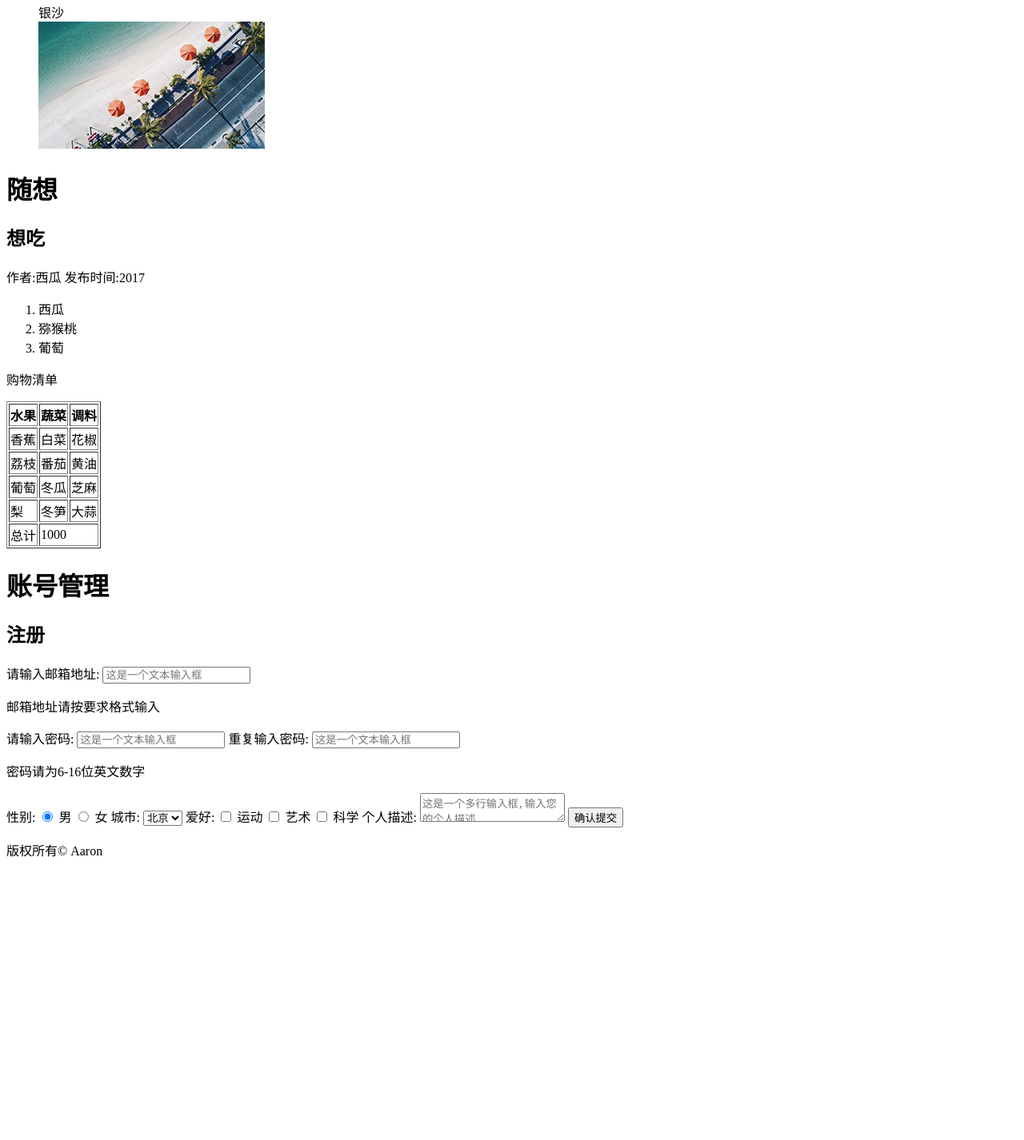
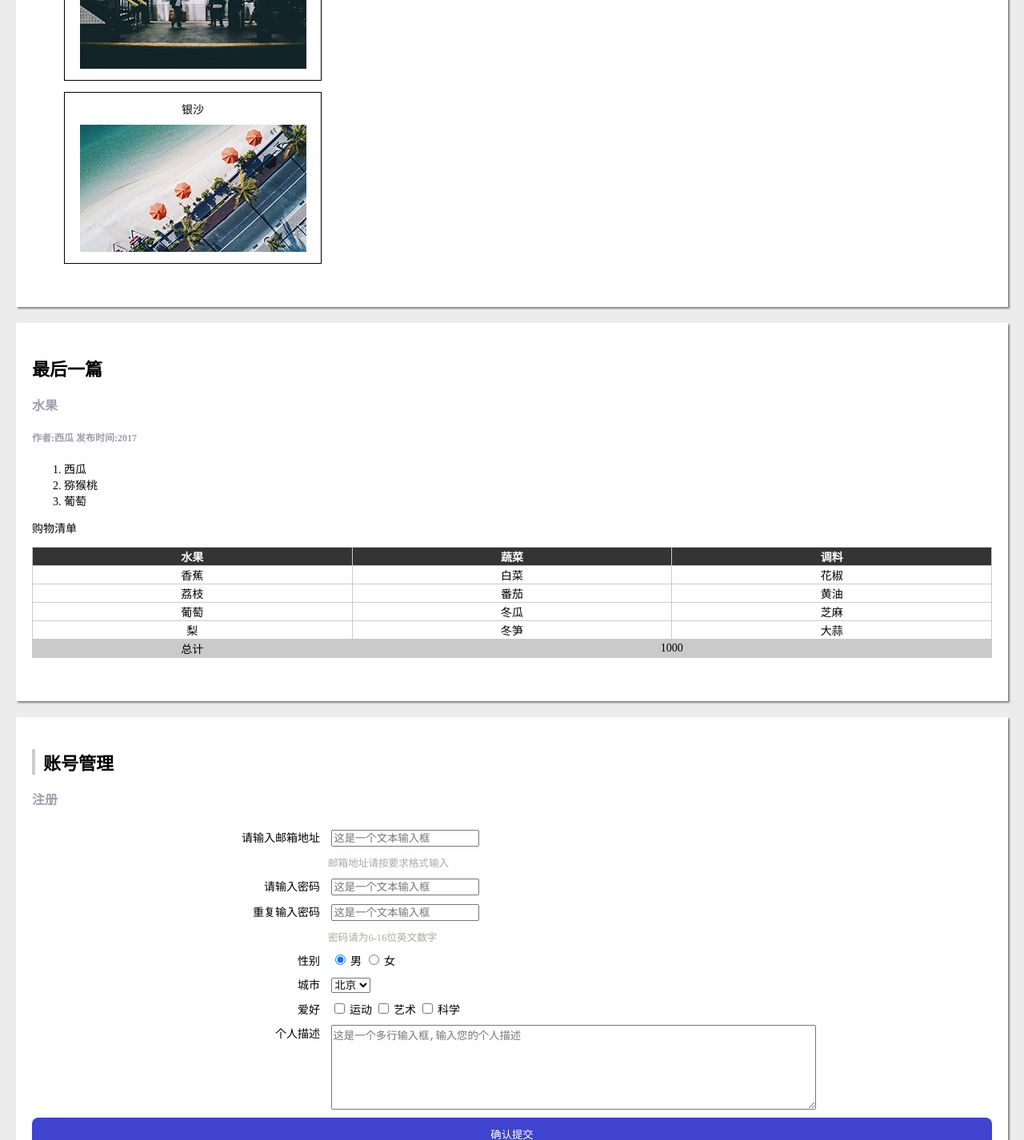
Before and after one commit to RWMax/baiduIFE, a plain HTML site: page html_mission_2/index.html in a window 1280 px wide. Shown: the part 1374-2800 px from the top of the page at 80% size. Before the commit the page ends 2457 px from the top, so only its background shows below. Drawn offline with Linux system fonts and the light colour scheme.

Commit message:
mission 2

```diff
--- /dev/null
+++ b/html_mission_2/css/index.css
@@ -0,0 +1,136 @@
+body {
+	background-color: #ECECEC;
+	margin: 0;
+	font-size: 14px;
+	font-family: "Microsoft YaHei";
+}
+header {
+	background: black;
+	color:white;
+	height: 60px;
+}
+
+header h1 {
+	float: left;
+	line-height: 60px;
+	margin:0;
+	margin-left: 40px;
+}
+
+header ul {
+	float: right;
+	margin:0px;
+	padding:0px;
+}
+header li {
+	float: left;
+	margin-right: 20px;
+	line-height: 60px;
+	list-style-type: none;
+}
+
+
+header li a {
+	color:white;
+	text-decoration: none;
+}
+
+article {
+	margin:20px;
+	margin-bottom:0;
+	background-color: white;
+	padding: 40px 20px;
+	box-shadow:2px 2px 2px #818181;
+}
+
+article h2 {
+	margin-top:0;
+	font-size: 22px;
+}
+
+article h3 {
+	margin-top: 0;
+	color: #A19DAF;
+	font-size: 16px;
+}
+
+article h5 {
+	color: #A19DAF;
+	font-size: 12px;
+}
+figure {
+	border: 1px solid black;
+	width: 300px;
+	/*height:300px;*/
+	text-align: center;
+	padding:10px;
+}
+figure figcaption{
+	margin-bottom: 10px;
+}
+figure img {
+	/*margin-bottom:20px;*/
+}
+
+table {
+	border: 1px solid #CACACA;
+	border-collapse: collapse;
+	width: 100%;
+	text-align: center;
+
+}
+table thead {
+	background-color: #343434;
+	color: white;
+}
+table tfoot {
+	background-color: #CACACA;
+}
+
+
+.message {
+	width:30%;
+	margin-right: 10px;
+	margin-top: 10px;
+	display: inline-block;
+	text-align: right;
+	/*vertical-align: top;*/
+}
+.note {
+	margin-left: calc(30% + 10px);
+	margin-top: 10px;
+	font-size: 0.9em;
+	color: #ADA99E;
+}
+
+textarea {
+	height:100px;
+	width: 50%;
+	vertical-align: top;
+	margin-top:10px;
+}
+
+.submit {
+	margin-top: 10px;
+	width:100%;
+	height: 40px;
+	background-color: #4043CD;
+	border-radius: 2px;
+	border: 0;
+	border-radius: 8px;
+	color: white;
+}
+
+footer {
+	background-color: black;
+	height:80px;
+	margin-top: 20px;
+	color: white;
+	text-align: center;
+	line-height:80px;
+}
+
+#aside-title {
+	padding-left: 10px;
+	border-left: 4px solid #CDCDCD;
+}
--- a/html_mission_1/index.html
+++ b/html_mission_2/index.html
@@ -1,10 +1,12 @@
 <!DOCTYPE html>
-<html lang="cn">
+<html lang="en">
 <head>
 	<meta charset="UTF-8">
 	<title>html_mission_1</title>
+	<link rel="stylesheet" type="text/css" href="css/index.css">
 </head>
 <body>
+<header>
 	<h1>李清照 词集</h1>
 	<ul>
 		<li><a href="#1">孤雁儿</a></li>
@@ -12,25 +14,28 @@
 		<li><a href="">玉楼春</a></li>
 		<li><a href="">渔家傲</a></li>
 	</ul>
+</header>
+<article>
 	<h2 id="1">孤雁儿</h2>
 	<p>
 		藤床纸帐朝眠起。说不尽、无佳思。沈香断续玉炉寒，伴我情怀如水。笛里三弄，梅心惊破，多少春情意。
 		<br>
 		小风疏雨萧萧地。又催下、千行泪。吹箫人去玉楼空，肠断与谁同倚。一枝折得，人间天上，没个人堪寄。
-		<br>
-		<img src="./img/1.jpg" alt="scenes">
 	</p>
+	<img src="./img/1.jpg" alt="scenes">
 
+</article>
+<article>
 	<h2 id="2">满庭霜</h2>
 	<p>
 		小阁藏春，闲窗锁昼，画堂无限深幽。篆香烧尽，<a href="#sky">日影</a>下帘钩。手种江梅更好，又何必、临水登楼。无人到，寂寥浑似，何逊在扬州。
 		<br>
 		从来，知韵胜，难堪雨藉，不耐风柔。更谁家横笛，吹动浓愁。莫恨香消雪减，须信道、扫迹情留。难言处，良宵淡月，疏影尚风流。
-		<br>
-		<img src="./img/2.jpg" alt="scenes">
 	</p>
-
-	<h1>景</h1>
+	<img src="./img/2.jpg" alt="scenes">
+</article>
+<article>
+	<h2>景</h2>
 	<figure>
 		<figcaption id="sky">晴空</figcaption>
 		<img src="./img/3.jpg">
@@ -42,13 +47,14 @@
 		<figcaption>银沙</figcaption>
 		<img src="./img/5.jpg">
 	</figure>
-
-	<h1>随想</h1>
-	<h2>想吃</h2>
-	<p>
-		<span>作者:西瓜</span>
+</article>
+<article>
+	<h2>最后一篇</h2>
+	<h3>水果</h3>
+	<h5>
+		<span class="">作者:西瓜</span>
 		<span>发布时间:2017</span>
-	</p>
+	</h5>
 
 	<ol>
 		<li>西瓜</li>
@@ -97,51 +103,64 @@
 			</tfoot>
 		</table>
 	</p>
-
-	<div>
-		<h1>账号管理</h1>
-		<h2>注册</h2>
+</article>
+<article>
+	<div id="logon">
+		<h2 id="aside-title">账号管理</h2>
+		<h3>注册</h3>
 		<form action="/logon.php" mothod="post">
-			<p>
-				请输入邮箱地址:
+			<div>
+				<div class="message">请输入邮箱地址</div>
 				<input type="email" name="email-address" placeholder="这是一个文本输入框">
-			</p>
-			<p>邮箱地址请按要求格式输入</p>
-			<p>
-				请输入密码:
+			</div>
+			<div class="note">邮箱地址请按要求格式输入</div>
+			<div>
+				<div class="message">请输入密码</div>
 				<input type="password" name="password" placeholder="这是一个文本输入框" maxlength="16" minlength="6" pattern="[0-9a-zA-Z]{6,16}">
-				重复输入密码:
+			</div>
+			<div>
+				<div class="message">重复输入密码</div>
 				<input type="password" name="password-again" placeholder="这是一个文本输入框" maxlength="16" minlength="6" pattern="[0-9a-zA-Z]{6,16}">
-			</p>
-			<p>密码请为6-16位英文数字</p>
-			<p>
-				性别:
+			</div>
+			<div class="note">密码请为6-16位英文数字</div>
+			<div>
+				<div  class="message">性别</div>
 				<input type="radio" name="sex" id="man" value="man" checked="checked">
 				<label for="man" >男</label>
 				<input type="radio" name="sex" id="woman" value="woman">
 				<label for="woman">女</label>
-				城市:
+			</div>
+			<div>
+				<div class="message">城市</div>
 				<select>
-					<option value="beijing">北京</option>
-					<option value="shanghai">上海</option>
-					<option value="shenzhen">深圳</option>
+				<option value="beijing">北京</option>
+				<option value="shanghai">上海</option>
+				<option value="shenzhen">深圳</option>
 				</select>
-				爱好:
+			</div>
+			<div>
+				<div class="message">爱好</div>
 				<input type="checkbox" name="love" id="sport" value="sport">
 				<label for="sport">运动</label>
 				<input type="checkbox" name="love" id="art" value="art">
 				<label for="art">艺术</label>
 				<input type="checkbox" name="love" id="science" value="science">
 				<label for="science">科学</label>
-				个人描述:
+			</div>
+			<div>
+				<div class="message" id="">个人描述</div>
 				<textarea placeholder="这是一个多行输入框,输入您的个人描述"></textarea>
-				<input type="submit" name="" value="确认提交">
-			</p>
+			</div>
+			<div>
+				<input class="submit" type="submit" name="" value="确认提交">
+			</div>
 		</form>
 	</div>
-
+</article>
+<footer>
 	<div>
 		<span>版权所有&copy Aaron</span>
 	</div>
+</footer>
 </body>
 </html>
```
Also changed, not shown: html_mission_2/img/1.jpg (added), html_mission_2/img/2.jpg (added), html_mission_2/img/3.jpg (added), html_mission_2/img/4.jpg (added), html_mission_2/img/5.jpg (added), 2 other files.
